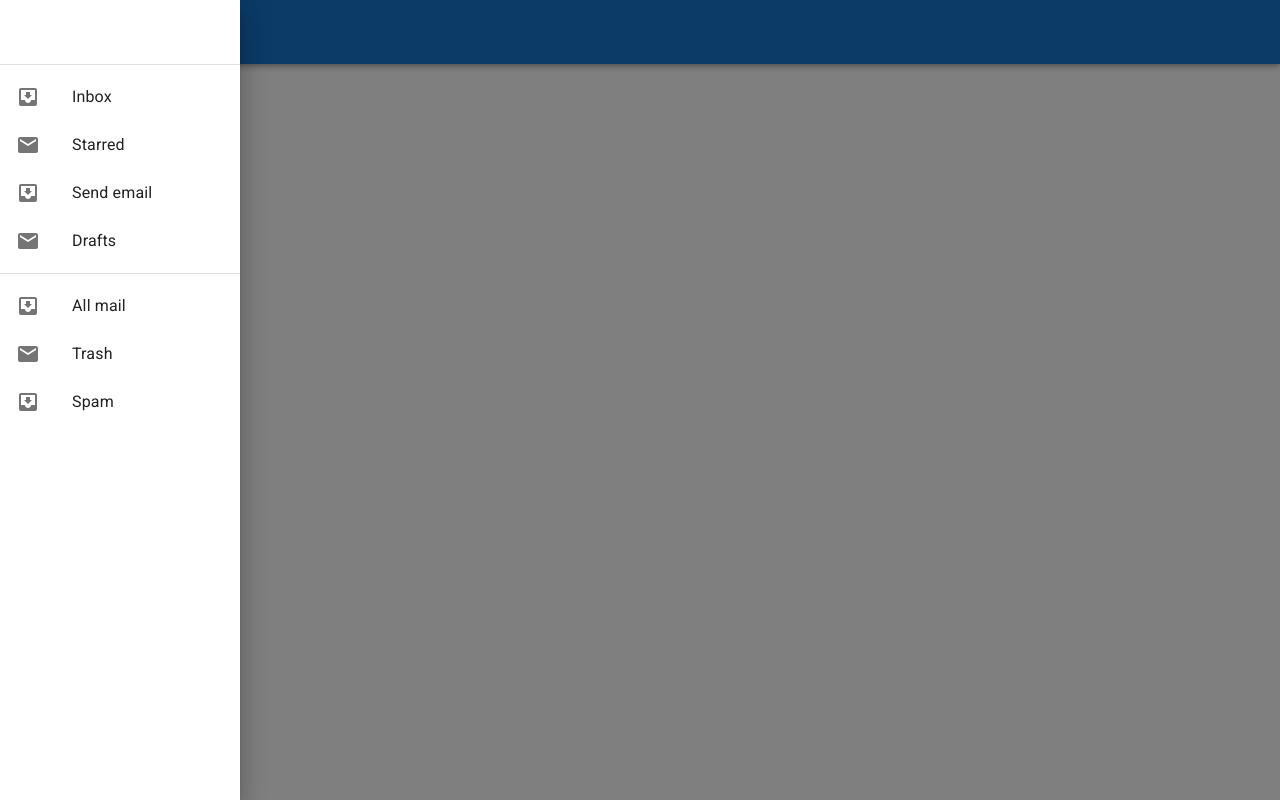
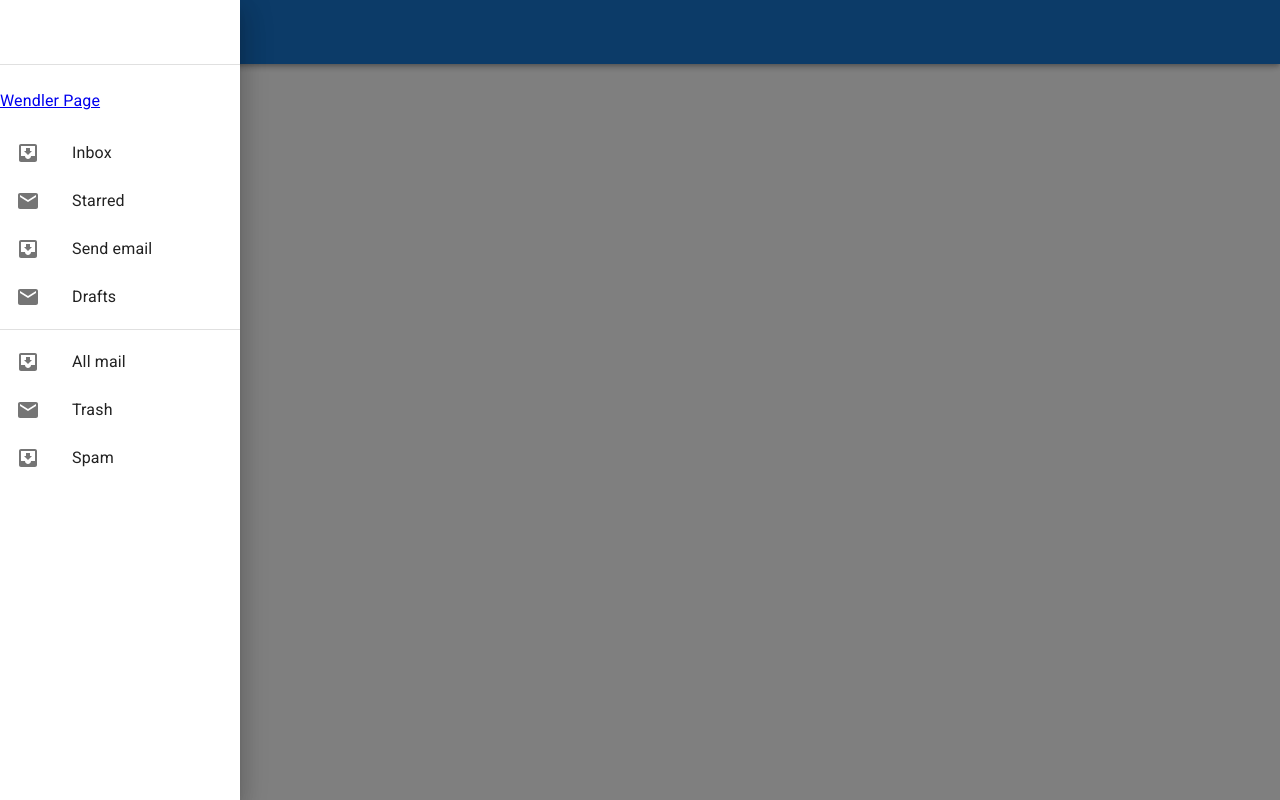
Before and after one commit to BLipsett/Fitness, a React (Create React App) app: page /wendlerPage in a window 1280 px wide. Both pictures are taken after a click on the button "open drawer". Built offline with nearby package versions, Linux system fonts and the light colour scheme.

Commit message:
add wendler workout page

```diff
--- a/src/App.js
+++ b/src/App.js
@@ -2,6 +2,7 @@ import React from 'react';
 import './App.css';
 import { BrowserRouter as Router, Route } from 'react-router-dom';
 import Homepage from './pages/homepage/homepage.component';
+import WendlerPage from './pages/wendler/wendlerPage.component';
 import Header from './components/header/header.component';
 
 
@@ -15,6 +16,9 @@ class App extends React.Component {
         <Route exact path='/'>
         <Homepage />
         </Route>
+        <Route path='/wendlerPage'>
+          <WendlerPage />
+          </Route>
         </div>
       </Router>
       );
--- a/src/components/header/header.component.jsx
+++ b/src/components/header/header.component.jsx
@@ -17,6 +17,8 @@ import Toolbar from '@mui/material/Toolbar';
 import Typography from '@mui/material/Typography';
 import './header.styles.scss'
 
+import { Link } from 'react-router-dom'
+
 const drawerWidth = 240;
 
 function ResponsiveDrawer(props) {
@@ -32,6 +34,9 @@ function ResponsiveDrawer(props) {
       <Toolbar />
       <Divider />
       <List>
+        <Link className='wendler-container' to='/wendlerPage'>
+          <p>Wendler Page</p>
+        </Link>
         {['Inbox', 'Starred', 'Send email', 'Drafts'].map((text, index) => (
           <ListItem button key={text}>
             <ListItemIcon>
--- /dev/null
+++ b/src/pages/wendler/wendlerPage.component.jsx
@@ -0,0 +1,15 @@
+import React from 'react'
+
+class WendlerPage extends React.Component {
+
+
+  render() {
+    return (
+      <div className="wendler-page">
+        <h1>wendler workout chart</h1>
+      </div>
+    )
+  }
+}
+
+export default WendlerPage;
--- /dev/null
+++ b/src/pages/wendler/wendlerPage.styles.scss
@@ -0,0 +1,3 @@
+.wendler-page {
+  margin-top: 10vw
+}
```
